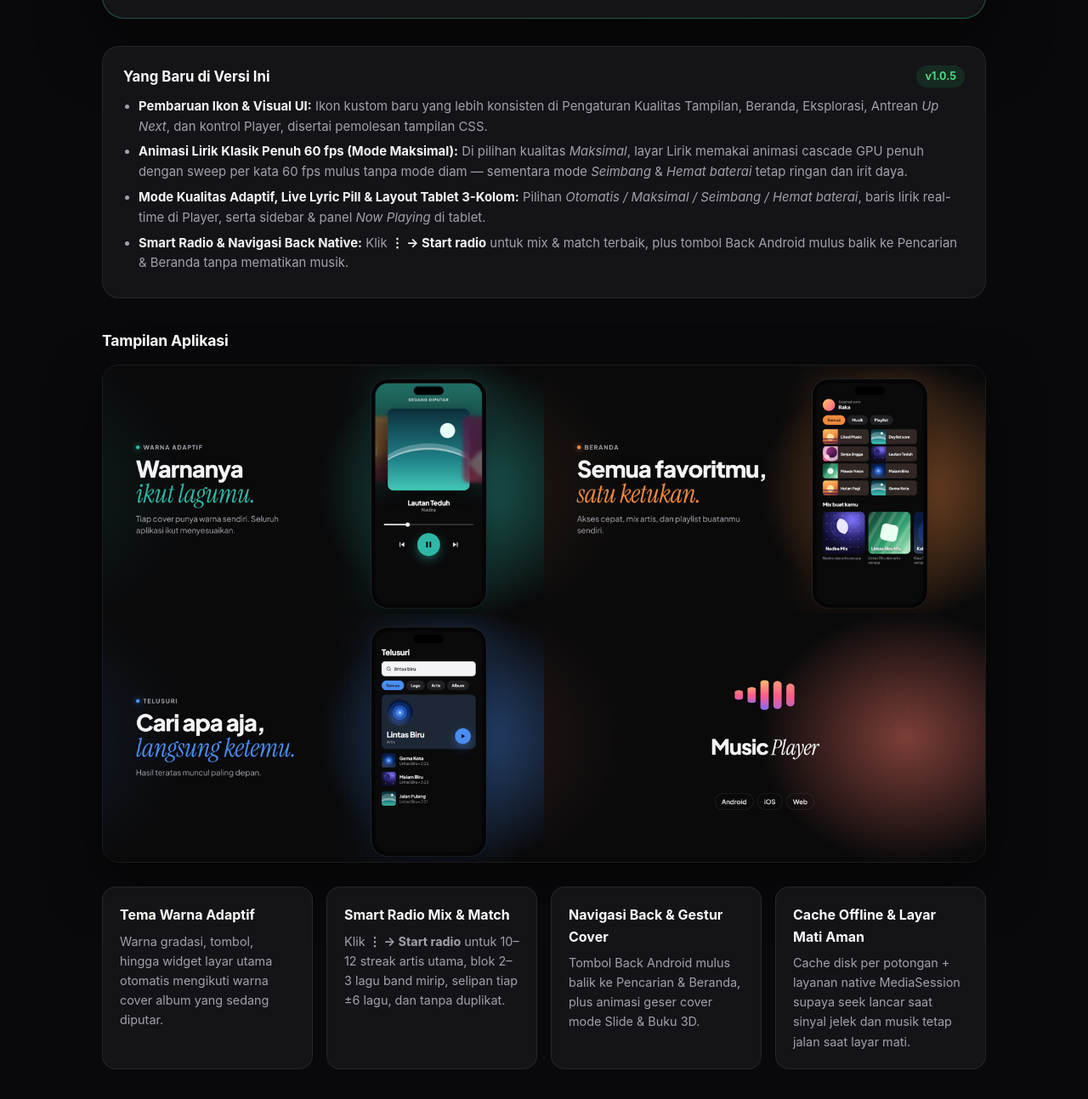
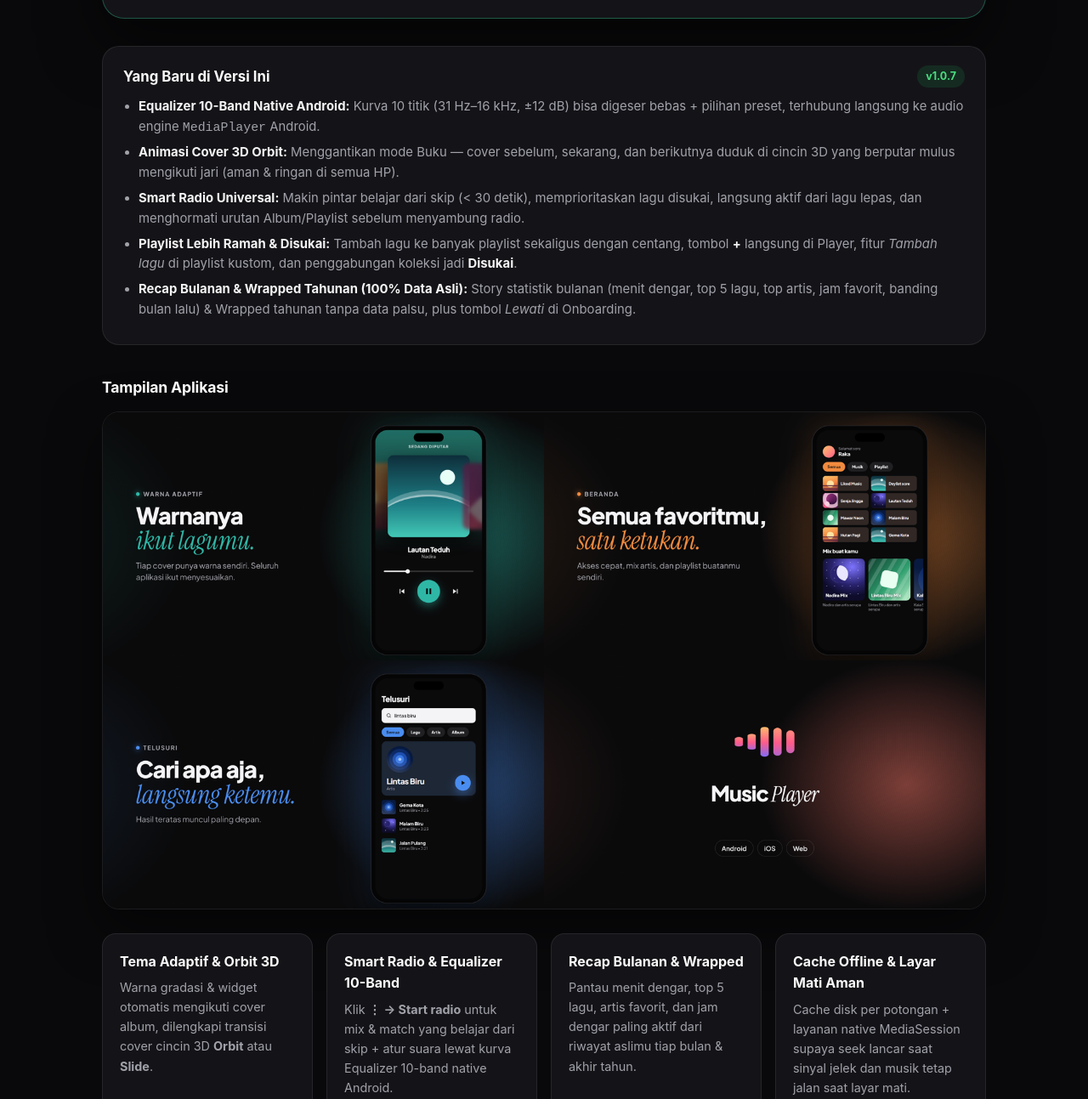
Before and after one commit to h3rwthme/Music-, a plain HTML site: page docs/index.html in a window 1280 px wide. Shown: the part 1507-2800 px from the top of the page at 85% size. Drawn offline with Linux system fonts and the light colour scheme; no server answers.

Commit message:
release: v1.0.7

```diff
--- a/docs/index.html
+++ b/docs/index.html
@@ -173,7 +173,7 @@
       <img class="logo" src="https://raw.githubusercontent.com/h3rwthme/Music-/main/assets/icon.svg" alt="Logo Music Player" />
       <div class="pill">
         <span class="dot"></span>
-        <span id="release-label">v1.0.5 · Android 7.0+ (arm64-v8a) · ~8.4 MB</span>
+        <span id="release-label">v1.0.7 · Android 7.0+ (arm64-v8a) · ~8.5 MB</span>
       </div>
       <h1>Music Player</h1>
       <p class="subtitle">
@@ -230,13 +230,14 @@
     <section class="whats-new">
       <div class="whats-new__head">
         <h2>Yang Baru di Versi Ini</h2>
-        <span class="whats-new__tag" id="whats-new-tag">v1.0.5</span>
+        <span class="whats-new__tag" id="whats-new-tag">v1.0.7</span>
       </div>
       <ul id="whats-new-list">
-        <li><strong>Pembaruan Ikon &amp; Visual UI:</strong> Ikon kustom baru yang lebih konsisten di Pengaturan Kualitas Tampilan, Beranda, Eksplorasi, Antrean <em>Up Next</em>, dan kontrol Player, disertai pemolesan tampilan CSS.</li>
-        <li><strong>Animasi Lirik Klasik Penuh 60 fps (Mode Maksimal):</strong> Di pilihan kualitas <em>Maksimal</em>, layar Lirik memakai animasi cascade GPU penuh dengan sweep per kata 60 fps mulus tanpa mode diam — sementara mode <em>Seimbang</em> &amp; <em>Hemat baterai</em> tetap ringan dan irit daya.</li>
-        <li><strong>Mode Kualitas Adaptif, Live Lyric Pill &amp; Layout Tablet 3-Kolom:</strong> Pilihan <em>Otomatis / Maksimal / Seimbang / Hemat baterai</em>, baris lirik real-time di Player, serta sidebar &amp; panel <em>Now Playing</em> di tablet.</li>
-        <li><strong>Smart Radio &amp; Navigasi Back Native:</strong> Klik <strong>⋮ → Start radio</strong> untuk mix &amp; match terbaik, plus tombol Back Android mulus balik ke Pencarian &amp; Beranda tanpa mematikan musik.</li>
+        <li><strong>Equalizer 10-Band Native Android:</strong> Kurva 10 titik (31 Hz–16 kHz, ±12 dB) bisa digeser bebas + pilihan preset, terhubung langsung ke audio engine <code>MediaPlayer</code> Android.</li>
+        <li><strong>Animasi Cover 3D Orbit:</strong> Menggantikan mode Buku — cover sebelum, sekarang, dan berikutnya duduk di cincin 3D yang berputar mulus mengikuti jari (aman &amp; ringan di semua HP).</li>
+        <li><strong>Smart Radio Universal:</strong> Makin pintar belajar dari skip (&lt; 30 detik), memprioritaskan lagu disukai, langsung aktif dari lagu lepas, dan menghormati urutan Album/Playlist sebelum menyambung radio.</li>
+        <li><strong>Playlist Lebih Ramah &amp; Disukai:</strong> Tambah lagu ke banyak playlist sekaligus dengan centang, tombol <strong>+</strong> langsung di Player, fitur <em>Tambah lagu</em> di playlist kustom, dan penggabungan koleksi jadi <strong>Disukai</strong>.</li>
+        <li><strong>Recap Bulanan &amp; Wrapped Tahunan (100% Data Asli):</strong> Story statistik bulanan (menit dengar, top 5 lagu, top artis, jam favorit, banding bulan lalu) &amp; Wrapped tahunan tanpa data palsu, plus tombol <em>Lewati</em> di Onboarding.</li>
       </ul>
     </section>
 
@@ -247,16 +248,16 @@
 
     <section class="grid">
       <div class="card">
-        <h3>Tema Warna Adaptif</h3>
-        <p>Warna gradasi, tombol, hingga widget layar utama otomatis mengikuti warna cover album yang sedang diputar.</p>
+        <h3>Tema Adaptif &amp; Orbit 3D</h3>
+        <p>Warna gradasi &amp; widget otomatis mengikuti cover album, dilengkapi transisi cover cincin 3D <strong>Orbit</strong> atau <strong>Slide</strong>.</p>
       </div>
       <div class="card">
-        <h3>Smart Radio Mix &amp; Match</h3>
-        <p>Klik <strong>⋮ → Start radio</strong> untuk 10–12 streak artis utama, blok 2–3 lagu band mirip, selipan tiap ±6 lagu, dan tanpa duplikat.</p>
+        <h3>Smart Radio &amp; Equalizer 10-Band</h3>
+        <p>Klik <strong>⋮ → Start radio</strong> untuk mix &amp; match yang belajar dari skip + atur suara lewat kurva Equalizer 10-band native Android.</p>
       </div>
       <div class="card">
-        <h3>Navigasi Back &amp; Gestur Cover</h3>
-        <p>Tombol Back Android mulus balik ke Pencarian &amp; Beranda, plus animasi geser cover mode Slide &amp; Buku 3D.</p>
+        <h3>Recap Bulanan &amp; Wrapped</h3>
+        <p>Pantau menit dengar, top 5 lagu, artis favorit, dan jam dengar paling aktif dari riwayat aslimu tiap bulan &amp; akhir tahun.</p>
       </div>
       <div class="card">
         <h3>Cache Offline &amp; Layar Mati Aman</h3>
```
Also changed, not shown: 2 other files.
